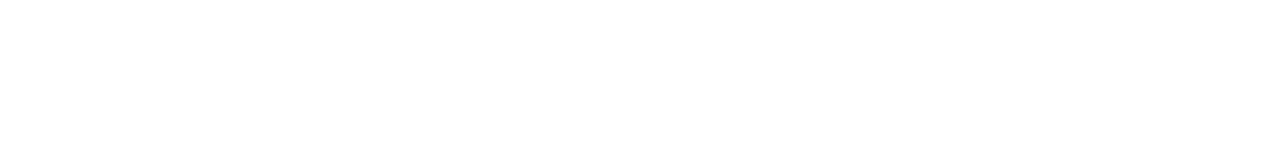
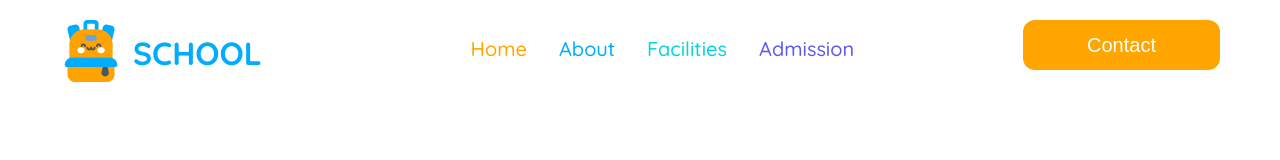
Before and after one commit to sajid-49/B11-Assignment-2, a plain HTML site: page index.html in a window 1280 px wide. Drawn offline with Linux system fonts and the light colour scheme.

Commit message:
nav section with responsive updated

```diff
--- a/index.html
+++ b/index.html
@@ -3,12 +3,44 @@
   <head>
     <meta charset="UTF-8" />
     <meta name="viewport" content="width=device-width, initial-scale=1.0" />
-    <title>Kids Education</title>
+    <title>Kids Education School</title>
+
+    <!-- link to Font awesome icon -->
+    <script
+      src="https://kit.fontawesome.com/c1bba2bc4d.js"
+      crossorigin="anonymous"
+    ></script>
+
+    <!-- Link to Favicon -->
+    <link rel="shortcut icon" href="./assets/logo.png" type="image/x-icon" />
+
     <!-- Link to external CSS -->
     <link rel="stylesheet" href="styles/style.css" />
   </head>
-  <body>
-    <header></header>
+  <body class="quicksand-fonts">
+    <header>
+      <nav class="navbar flex">
+        <div class="left-nav center">
+          <div><img src="./assets/logo.png" alt="a bag image" /></div>
+          <div class="skyblue sm-none">SCHOOL</div>
+        </div>
+
+        <div class="center-nav sm-none">
+          <ul class="center">
+            <li><a style="color: orange" href="">Home</a></li>
+            <li><a style="color: #01acfd" href="">About</a></li>
+            <li><a style="color: #05d4df" href="">Facilities</a></li>
+            <li><a style="color: #5d58ef" href="">Admission</a></li>
+          </ul>
+        </div>
+
+        <button class="right-nav-btn sm-none">Contact</button>
+        <i class="fa-solid fa-bars none right-nav-icon"></i>
+      </nav>
+
+      <!-- Hero section -->
+      <section class="hero-section"></section>
+    </header>
 
     <main></main>
 
--- a/styles/style.css
+++ b/styles/style.css
@@ -0,0 +1,106 @@
+/* Link to Google Fonts */
+@import url("https://fonts.googleapis.com/css2?family=Quicksand:wght@300..700&display=swap");
+
+.quicksand-fonts {
+  font-family: "Quicksand", serif;
+  font-optical-sizing: auto;
+  font-weight: 400;
+  font-style: normal;
+}
+
+/* Share styles */
+
+.center {
+  display: flex;
+  justify-content: center;
+  align-items: center;
+}
+
+.flex {
+  display: flex;
+}
+
+.grid {
+  display: grid;
+}
+
+.none {
+  display: none;
+}
+/* Color Style */
+.skyblue {
+  color: #01acfd;
+}
+
+/* header section Starts */
+
+/* Navbar section */
+.navbar {
+  justify-content: space-between;
+  width: 1160px;
+  margin: 20px auto;
+}
+
+.left-nav {
+  gap: 11px;
+}
+
+.left-nav :nth-child(2) {
+  font-size: 2rem;
+  font-weight: 700;
+}
+.center-nav ul {
+  gap: 32px;
+}
+.center-nav ul li {
+  list-style: none;
+}
+.center-nav ul li a {
+  text-decoration: none;
+  font-size: 1.25rem;
+  font-weight: 500;
+}
+
+.right-nav-btn {
+  background-color: orange;
+  border: none;
+  border-radius: 12px;
+  padding: 10px;
+  color: #ffffff;
+  width: 197px;
+  font-size: 1.25rem;
+  font-weight: 500;
+  height: 50px;
+}
+
+/* header section Ends */
+
+/* Main section Starts  */
+/* Main section Ends */
+
+/* Footer Section Starts */
+/* Footer Section Ends */
+
+/* Responsive layout Section */
+/* Small size device */
+@media screen and (max-width: 576px) {
+  /* Shared Style */
+  .sm-none {
+    display: none;
+  }
+  /* Header section */
+
+  /* Nav section */
+  .right-nav-icon {
+    display: block;
+  }
+
+  .navbar {
+    width: 390px;
+    height: 70px;
+    padding: 16px 12px;
+    margin: 0 auto;
+    border: 1px solid orange;
+    align-items: center;
+  }
+}
```
